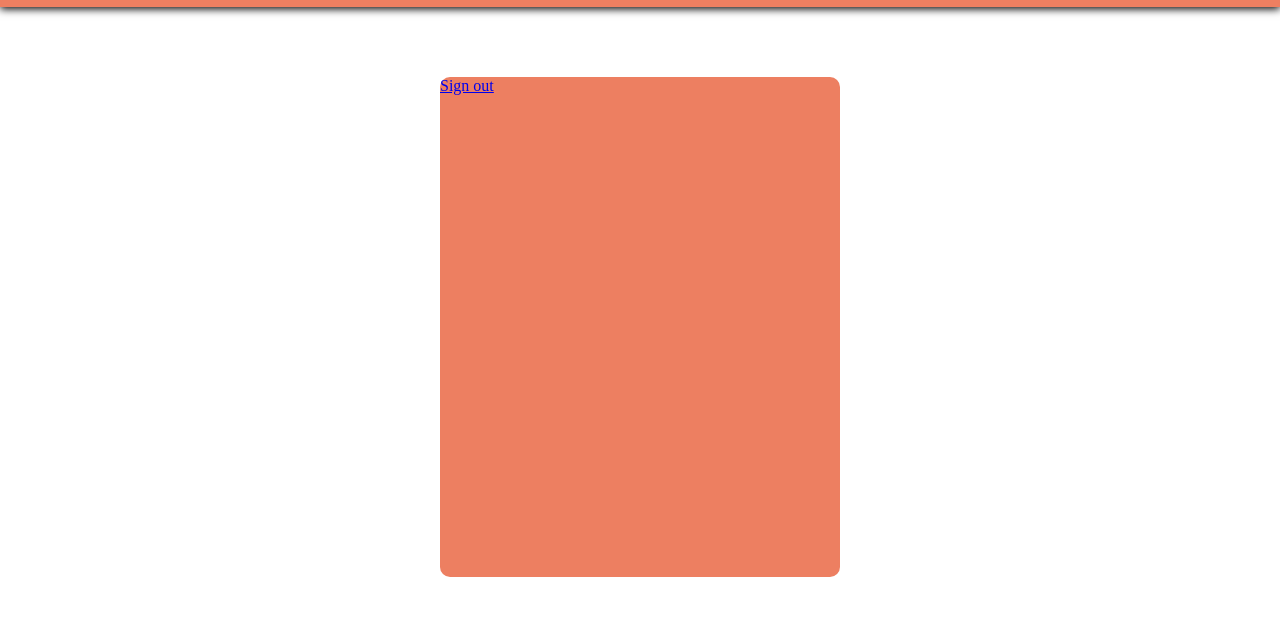
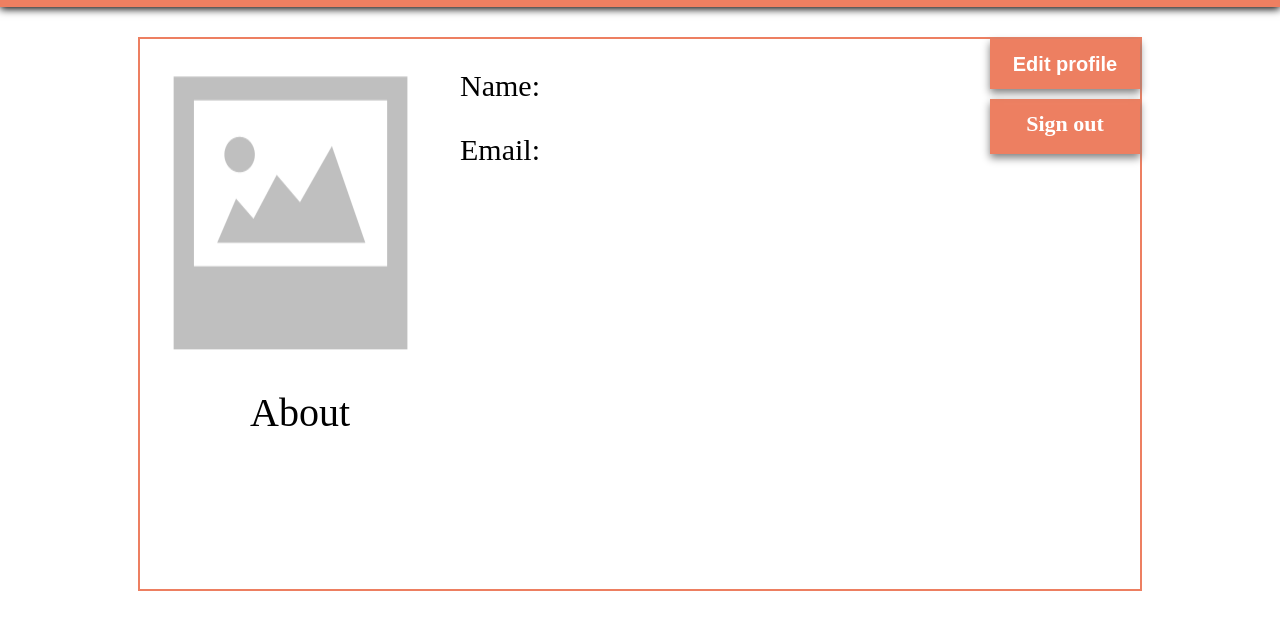
Before and after one commit to freym827/MedFund, a website: page public/mymedfund.html in a window 1280 px wide. Shown: the part 73-702 px from the top of the page. Drawn offline with Linux system fonts and the light colour scheme.

Commit message:
asdfasdlhfasd

```diff
--- a/public/assets/app.js
+++ b/public/assets/app.js
@@ -40,10 +40,12 @@ gapi.load('auth2', async function() {
 
 const signedInSetUp = () => {
     document.getElementById('MyMedFund').style.display = 'inline-block'
+    document.getElementById('ProfileBox').style.display = 'flex'
 }
 
 const notSignedInSetUp = () => {
     document.getElementById('SignIn').style.display = 'inline-block'
+    document.getElementById('SignInBox').style.display = 'block'
 }
 var dropList = () => {
     drop = document.getElementById('DropDown')
--- a/public/assets/style.css
+++ b/public/assets/style.css
@@ -1,3 +1,4 @@
+
 body {
     margin: 0;
     padding: 0;
@@ -16,7 +17,7 @@ body {
 .headLogo {
     height: 60px;
     display: block;
-    margin-left: 100px;
+    margin-left: 60px;
     cursor: pointer;
 }
 .headLinkBox {
@@ -228,8 +229,9 @@ body {
 }
 
 .signInBox {
-    width: 400px;
-    height: 500px;
+    display: none;
+    width: 300px;
+    height: 400px;
     position: absolute;
     top: 150px;
     left: 50%;
@@ -239,13 +241,96 @@ body {
     background-color:rgba(237, 127, 97, 1);
     border-radius: 10px;
 }
+.signIn {
+    position: absolute;
+    top: 250px;
+    left: 50%;
+    -ms-transform: translate(-50%);
+    -webkit-transform: translate(-50%);
+    transform: translate(-50%);
+}
+.signLogo {
+    width: 280px;
+    height: 80px;
+    position: absolute;
+    top: 50px;
+    left: 50%;
+    -ms-transform: translate(-50%);
+    -webkit-transform: translate(-50%);
+    transform: translate(-50%);
+}
+
+.profileBox {
+    display: flex;
+    flex-wrap: wrap;
+    width: 1000px;
+    position: absolute;
+    top: 110px;
+    left: 50%;
+    -ms-transform: translate(-50%);
+    -webkit-transform: translate(-50%);
+    transform: translate(-50%);
+    border: 2px solid rgba(237, 127, 97, 1);
+}
+.profilePic {
+    width: 300px;
+    height: 350px;
+}
+.basicInfoBox {
+    width: 650px;
+    height: 350px;
+    padding-left: 20px;
+}
+.basicLabel {
+    font-size: 30px;
+}
+.aboutBox {
+    width: 80%;
+    margin: 0 auto;
+    padding-left: 20px;
+    height: 200px;
+}
+.aboutLabel {
+    font-size: 40px;
+}
+.editProfile {
+    width: 150px;
+    height: 50px;
+    background-color: rgba(237, 127, 97, 1);
+    font-weight: bold;
+    color: white;
+    position: absolute;
+    right: 0px;
+    border: 2px solid rgba(237, 127, 97, 1);
+    box-shadow: 0px 4px 8px gray;
+    font-size: 20px;
+    cursor: pointer;
+}
 .signOut {
-    /* display: none; */
-}
-.signIn {
-
+    width: 150px;
+    height: 55px;
+    background-color: rgba(237, 127, 97, 1);
+    font-weight: bold;
+    color: white;
+    position: absolute;
+    right: 0px;
+    top: 60px;
+    border: 2px solid rgba(237, 127, 97, 1);
+    box-shadow: 0px 4px 8px gray;
+    font-size: 22px;
+    padding: 10px;
+    text-decoration: none;
+    box-sizing: border-box;
+    text-align: center;
 }
 @media only screen and (min-width: 450px) {
+    .signInBox {
+        width: 400px;
+    }
+    .signLogo {
+        width: 380px;
+        height: 120px;
+    }
     .headLogo {
         margin: 0 auto;
     }
--- a/public/mymedfund.html
+++ b/public/mymedfund.html
@@ -36,9 +36,21 @@
         <span class='dropList'  onclick="">Resources</span>
     </div>
     <div class='signInBox'>
+        <img class='signLogo' alt='logo' src='assets/images/logoheadcrop.png'>
         <!-- <div class="g-signin2 signIn" data-width="300" data-height="60" data-color='dark' data-longtitle="true" data-onsuccess="onSignIn"></div> -->
-        <div id="my-signin2"></div>
+        <div id="my-signin2" class='signIn'></div>
+    </div>
+    <div class='profileBox' id='ProfileBox'>
         <a class='signOut' href="#" onclick="signOut();">Sign out</a>
+        <button class='editProfile' id='EditProfile'>Edit profile</button>
+        <img class='profilePic' id='ProfilePic' src='assets/images/noImage.png'>
+        <div class='basicInfoBox' id='BasicInfoBox'>
+            <p class='basicLabel'>Name:</p>
+            <p class='basicLabel'>Email:</p>
+        </div>
+        <div class='aboutBox' id='AboutBox'>
+            <span class='aboutLabel'>About</span>
+        </div>
     </div>
 <script type = "text/javascript" src = "assets/app.js"></script>
 
```
Also changed, not shown: public/assets/images/noImage.png (added).
